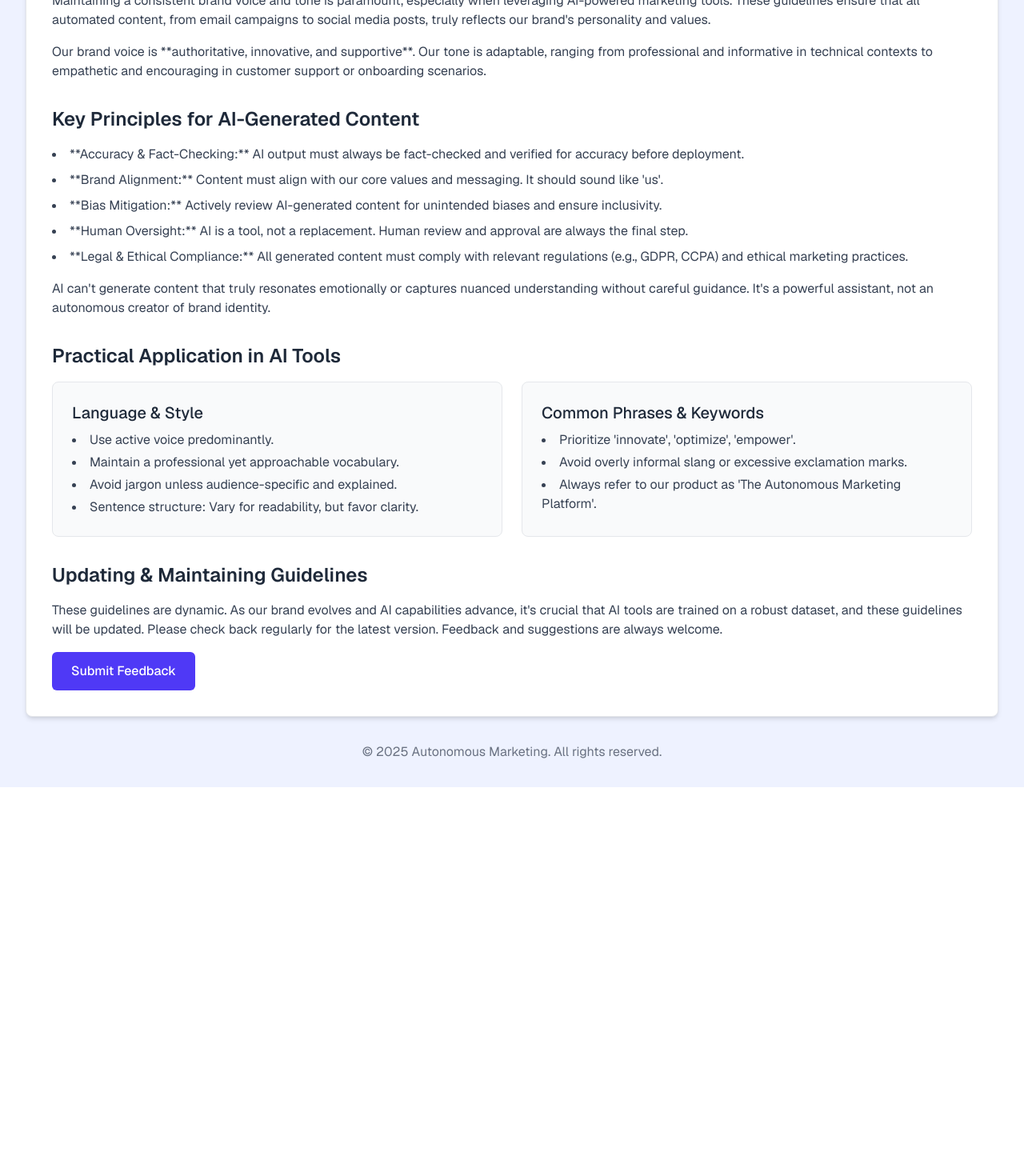
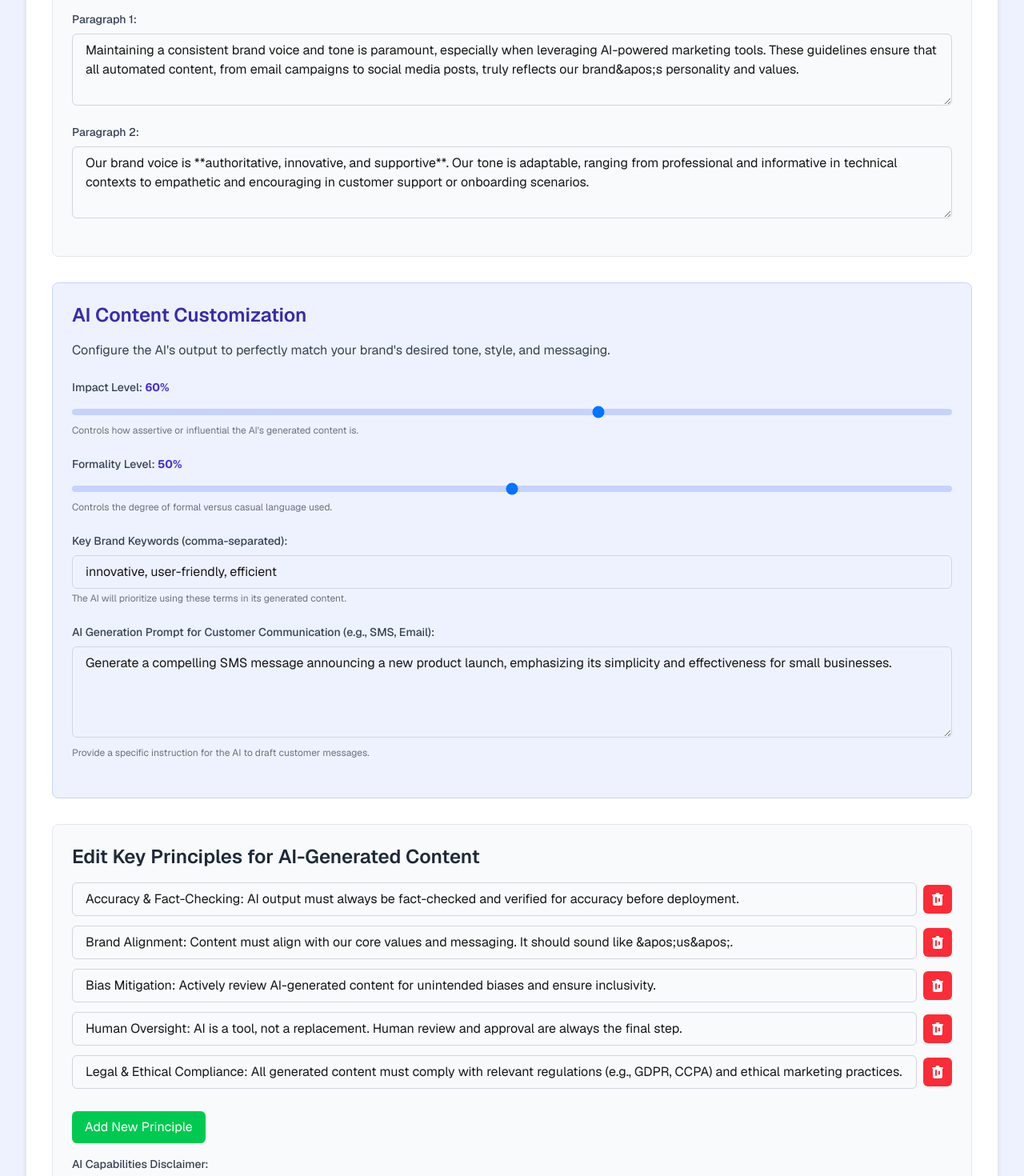
Before and after one commit to ankitamenon2/autonomous-marketing-mockup-app, a Next.js app: page /brand-guide in a window 1280 px wide. Shown: the part 240-1710 px from the top of the page at 80% size. Before the commit the page ends 1224 px from the top, so only its background shows below. Built offline with nearby package versions, Linux system fonts and the light colour scheme; sample sign-in values are in the browser's storage.

Commit message:
Integrated Impact Level slider and editable brand guide content

```diff
--- a/src/app/brand-guide/page.tsx
+++ b/src/app/brand-guide/page.tsx
@@ -1,14 +1,39 @@
 // autonomous-marketing-mockup/app/brand-guide/page.tsx
 
 'use client'; // This MUST be the very first line of the file
-// Temporary change for Git test - PLEASE REMOVE LATER
 
-import React, { useEffect } from 'react';
+import React, { useState, useEffect } from 'react';
 import { useRouter } from 'next/navigation';
 import Link from 'next/link';
 
 export default function BrandGuidePage() {
   const router = useRouter();
+
+  // State for AI Content Customization options
+  const [impactLevel, setImpactLevel] = useState(60);
+  const [formalityLevel, setFormalityLevel] = useState(50);
+  const [keywords, setKeywords] = useState('innovative, user-friendly, efficient');
+  const [aiPrompt, setAiPrompt] = useState('Generate a compelling SMS message announcing a new product launch, emphasizing its simplicity and effectiveness for small businesses.');
+
+  // State for editable Brand Guide content
+  const [introPara1, setIntroPara1] = useState(
+    'Maintaining a consistent brand voice and tone is paramount, especially when leveraging AI-powered marketing tools. These guidelines ensure that all automated content, from email campaigns to social media posts, truly reflects our brand&apos;s personality and values.'
+  );
+  const [introPara2, setIntroPara2] = useState(
+    'Our brand voice is **authoritative, innovative, and supportive**. Our tone is adaptable, ranging from professional and informative in technical contexts to empathetic and encouraging in customer support or onboarding scenarios.'
+  );
+
+  const [principles, setPrinciples] = useState([
+    'Accuracy & Fact-Checking: AI output must always be fact-checked and verified for accuracy before deployment.',
+    'Brand Alignment: Content must align with our core values and messaging. It should sound like &apos;us&apos;.',
+    'Bias Mitigation: Actively review AI-generated content for unintended biases and ensure inclusivity.',
+    'Human Oversight: AI is a tool, not a replacement. Human review and approval are always the final step.',
+    'Legal & Ethical Compliance: All generated content must comply with relevant regulations (e.g., GDPR, CCPA) and ethical marketing practices.',
+  ]);
+
+  const [aiLimitationsText, setAiLimitationsText] = useState(
+    'AI can&apos;t generate content that truly resonates emotionally or captures nuanced understanding without careful guidance. It&apos;s a powerful assistant, not an autonomous creator of brand identity.'
+  );
 
   // Authentication check
   useEffect(() => {
@@ -23,10 +48,42 @@ export default function BrandGuidePage() {
     router.push('/login');
   };
 
+  const handleSaveAllSettings = () => {
+    // In a real application, you'd send all these settings to a backend API
+    console.log('Saving All Brand Settings & Content:', {
+      impactLevel,
+      formalityLevel,
+      keywords,
+      aiPrompt,
+      introPara1,
+      introPara2,
+      principles,
+      aiLimitationsText,
+      // ... and other editable sections if added
+    });
+    alert('All brand settings and content saved! (This is a mockup)');
+    // Optionally, give user feedback or refresh
+  };
+
+  const handlePrincipleChange = (index: number, value: string) => {
+    const newPrinciples = [...principles];
+    newPrinciples[index] = value;
+    setPrinciples(newPrinciples);
+  };
+
+  const handleAddPrinciple = () => {
+    setPrinciples([...principles, 'New Principle']);
+  };
+
+  const handleRemovePrinciple = (index: number) => {
+    const newPrinciples = principles.filter((_, i) => i !== index);
+    setPrinciples(newPrinciples);
+  };
+
   return (
     <div className="min-h-screen bg-indigo-50 p-8 font-sans">
       <header className="bg-white shadow-md rounded-lg p-6 mb-8 flex justify-between items-center">
-        <h1 className="text-3xl font-bold text-gray-800">Brand Guidelines</h1>
+        <h1 className="text-3xl font-bold text-gray-800">Brand Guidelines & AI Configuration</h1>
         <nav>
           <ul className="flex space-x-4">
             <li><Link href="/" className="text-blue-600 hover:underline">Dashboard</Link></li>
@@ -48,30 +105,153 @@ export default function BrandGuidePage() {
       </header>
 
       <main className="bg-white p-8 rounded-lg shadow-md border border-gray-200">
-        <section className="mb-8">
-          <h2 className="text-2xl font-semibold text-gray-800 mb-4">Introduction to Brand Voice & Tone</h2>
-          <p className="text-gray-700 mb-4">
-            Maintaining a consistent brand voice and tone is paramount, especially when leveraging AI-powered marketing tools. These guidelines ensure that all automated content, from email campaigns to social media posts, truly reflects our brand&apos;s personality and values.
+        {/* Editable Introduction Section */}
+        <section className="mb-8 p-6 bg-gray-50 rounded-lg border border-gray-200">
+          <h2 className="text-2xl font-semibold text-gray-800 mb-4">Edit Introduction to Brand Voice & Tone</h2>
+          <div className="mb-4">
+            <label htmlFor="introPara1" className="block text-gray-700 text-sm font-medium mb-2">Paragraph 1:</label>
+            <textarea
+              id="introPara1"
+              rows={3}
+              value={introPara1}
+              onChange={(e) => setIntroPara1(e.target.value)}
+              className="w-full px-4 py-2 border border-gray-300 rounded-md focus:ring-indigo-500 focus:border-indigo-500"
+            ></textarea>
+          </div>
+          <div className="mb-4">
+            <label htmlFor="introPara2" className="block text-gray-700 text-sm font-medium mb-2">Paragraph 2:</label>
+            <textarea
+              id="introPara2"
+              rows={3}
+              value={introPara2}
+              onChange={(e) => setIntroPara2(e.target.value)}
+              className="w-full px-4 py-2 border border-gray-300 rounded-md focus:ring-indigo-500 focus:border-indigo-500"
+            ></textarea>
+          </div>
+        </section>
+
+        {/* AI Content Customization Section */}
+        <section className="mb-8 p-6 bg-indigo-50 rounded-lg border border-indigo-200">
+          <h2 className="text-2xl font-semibold text-indigo-800 mb-4">AI Content Customization</h2>
+          <p className="text-gray-700 mb-6">
+            Configure the AI&apos;s output to perfectly match your brand&apos;s desired tone, style, and messaging.
           </p>
-          <p className="text-gray-700 mb-4">
-            Our brand voice is **authoritative, innovative, and supportive**. Our tone is adaptable, ranging from professional and informative in technical contexts to empathetic and encouraging in customer support or onboarding scenarios.
+
+          {/* NEW: Impact Level Slider */}
+          <div className="mb-6">
+            <label htmlFor="impact" className="block text-gray-700 text-sm font-medium mb-2">
+              Impact Level: <span className="font-bold text-indigo-700">{impactLevel}%</span>
+            </label>
+            <input
+              type="range"
+              id="impact"
+              min="0"
+              max="100"
+              value={impactLevel}
+              onChange={(e) => setImpactLevel(Number(e.target.value))}
+              className="w-full h-2 bg-indigo-200 rounded-lg appearance-none cursor-pointer range-lg"
+            />
+            <p className="text-xs text-gray-500 mt-1">
+              Controls how assertive or influential the AI&apos;s generated content is.
+            </p>
+          </div>
+
+          <div className="mb-6">
+            <label htmlFor="formality" className="block text-gray-700 text-sm font-medium mb-2">
+              Formality Level: <span className="font-bold text-indigo-700">{formalityLevel}%</span>
+            </label>
+            <input
+              type="range"
+              id="formality"
+              min="0"
+              max="100"
+              value={formalityLevel}
+              onChange={(e) => setFormalityLevel(Number(e.target.value))}
+              className="w-full h-2 bg-indigo-200 rounded-lg appearance-none cursor-pointer range-lg"
+            />
+            <p className="text-xs text-gray-500 mt-1">
+              Controls the degree of formal versus casual language used.
+            </p>
+          </div>
+
+          <div className="mb-6">
+            <label htmlFor="keywords" className="block text-gray-700 text-sm font-medium mb-2">
+              Key Brand Keywords (comma-separated):
+            </label>
+            <input
+              type="text"
+              id="keywords"
+              value={keywords}
+              onChange={(e) => setKeywords(e.target.value)}
+              className="w-full px-4 py-2 border border-gray-300 rounded-md focus:ring-indigo-500 focus:border-indigo-500 transition duration-150 ease-in-out"
+              placeholder="e.g., innovation, growth, customer-first"
+            />
+            <p className="text-xs text-gray-500 mt-1">
+              The AI will prioritize using these terms in its generated content.
+            </p>
+          </div>
+
+          <div className="mb-6">
+            <label htmlFor="aiPrompt" className="block text-gray-700 text-sm font-medium mb-2">
+              AI Generation Prompt for Customer Communication (e.g., SMS, Email):
+            </label>
+            <textarea
+              id="aiPrompt"
+              rows={4}
+              value={aiPrompt}
+              onChange={(e) => setAiPrompt(e.target.value)}
+              className="w-full px-4 py-2 border border-gray-300 rounded-md focus:ring-indigo-500 focus:border-indigo-500 transition duration-150 ease-in-out"
+              placeholder="e.g., Generate a friendly email introducing our new loyalty program."
+            ></textarea>
+            <p className="text-xs text-gray-500 mt-1">
+              Provide a specific instruction for the AI to draft customer messages.
+            </p>
+          </div>
+        </section>
+
+        {/* Editable Key Principles Section */}
+        <section className="mb-8 p-6 bg-gray-50 rounded-lg border border-gray-200">
+          <h2 className="text-2xl font-semibold text-gray-800 mb-4">Edit Key Principles for AI-Generated Content</h2>
+          <div className="space-y-3">
+            {principles.map((principle, index) => (
+              <div key={index} className="flex items-center space-x-2">
+                <input
+                  type="text"
+                  value={principle}
+                  onChange={(e) => handlePrincipleChange(index, e.target.value)}
+                  className="flex-grow px-4 py-2 border border-gray-300 rounded-md focus:ring-indigo-500 focus:border-indigo-500"
+                />
+                <button
+                  onClick={() => handleRemovePrinciple(index)}
+                  className="p-2 bg-red-500 text-white rounded-md hover:bg-red-600 focus:outline-none focus:ring-2 focus:ring-offset-2 focus:ring-red-500"
+                  aria-label={`Remove principle ${index + 1}`}
+                >
+                  <svg xmlns="http://www.w3.org/2000/svg" className="h-5 w-5" viewBox="0 0 20 20" fill="currentColor">
+                    <path fillRule="evenodd" d="M9 2a1 1 0 00-.894.553L7.382 4H4a1 1 0 000 2v10a2 2 0 002 2h8a2 2 0 002-2V6a1 1 0 100-2h-3.382l-.724-1.447A1 1 0 0011 2H9zM7 8a1 1 0 012 0v6a1 1 0 11-2 0V8zm6 0a1 1 0 11-2 0v6a1 1 0 112 0V8z" clipRule="evenodd" />
+                  </svg>
+                </button>
+              </div>
+            ))}
+            <button
+              onClick={handleAddPrinciple}
+              className="mt-4 px-4 py-2 bg-green-500 text-white rounded-md hover:bg-green-600 focus:outline-none focus:ring-2 focus:ring-offset-2 focus:ring-green-500"
+            >
+              Add New Principle
+            </button>
+          </div>
+          <p className="text-gray-700 mt-4 mb-4">
+            <label htmlFor="aiLimitationsText" className="block text-gray-700 text-sm font-medium mb-2">AI Capabilities Disclaimer:</label>
+            <textarea
+              id="aiLimitationsText"
+              rows={3}
+              value={aiLimitationsText}
+              onChange={(e) => setAiLimitationsText(e.target.value)}
+              className="w-full px-4 py-2 border border-gray-300 rounded-md focus:ring-indigo-500 focus:border-indigo-500"
+            ></textarea>
           </p>
         </section>
 
-        <section className="mb-8">
-          <h2 className="text-2xl font-semibold text-gray-800 mb-4">Key Principles for AI-Generated Content</h2>
-          <ul className="list-disc list-inside text-gray-700 space-y-2 mb-4">
-            <li>**Accuracy & Fact-Checking:** AI output must always be fact-checked and verified for accuracy before deployment.</li>
-            <li>**Brand Alignment:** Content must align with our core values and messaging. It should sound like &apos;us&apos;.</li>
-            <li>**Bias Mitigation:** Actively review AI-generated content for unintended biases and ensure inclusivity.</li>
-            <li>**Human Oversight:** AI is a tool, not a replacement. Human review and approval are always the final step.</li>
-            <li>**Legal & Ethical Compliance:** All generated content must comply with relevant regulations (e.g., GDPR, CCPA) and ethical marketing practices.</li>
-          </ul>
-          <p className="text-gray-700 mb-4">
-            AI can&apos;t generate content that truly resonates emotionally or captures nuanced understanding without careful guidance. It&apos;s a powerful assistant, not an autonomous creator of brand identity.
-          </p>
-        </section>
-
+        {/* Static sections (for now) - you can make these editable too if needed */}
         <section className="mb-8">
           <h2 className="text-2xl font-semibold text-gray-800 mb-4">Practical Application in AI Tools</h2>
           <div className="grid grid-cols-1 md:grid-cols-2 gap-6">
@@ -104,6 +284,12 @@ export default function BrandGuidePage() {
             Submit Feedback
           </button>
         </section>
+        <button
+          onClick={handleSaveAllSettings}
+          className="mt-8 px-8 py-4 bg-blue-700 text-white font-bold rounded-md hover:bg-blue-800 focus:outline-none focus:ring-2 focus:ring-offset-2 focus:ring-blue-600 w-full"
+        >
+          Save All Brand Guide & AI Settings
+        </button>
       </main>
 
       <footer className="text-center text-gray-500 mt-8">
```
